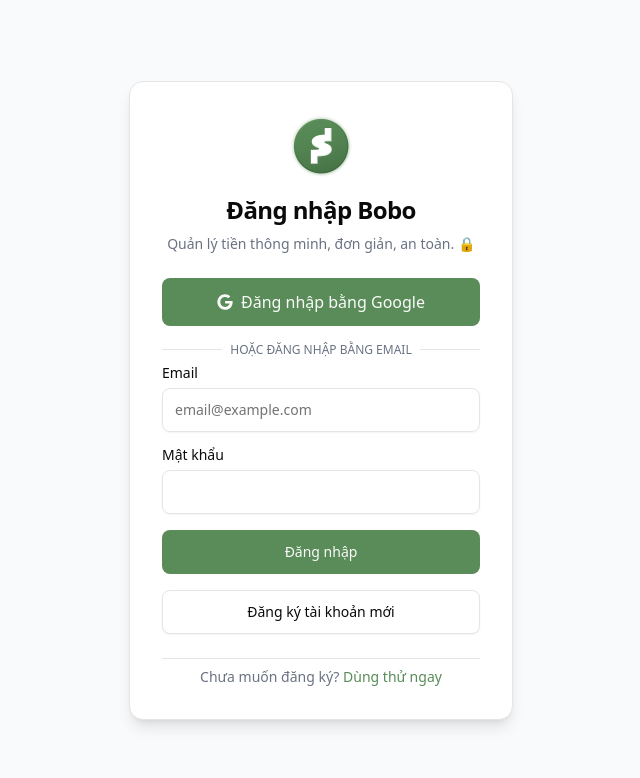
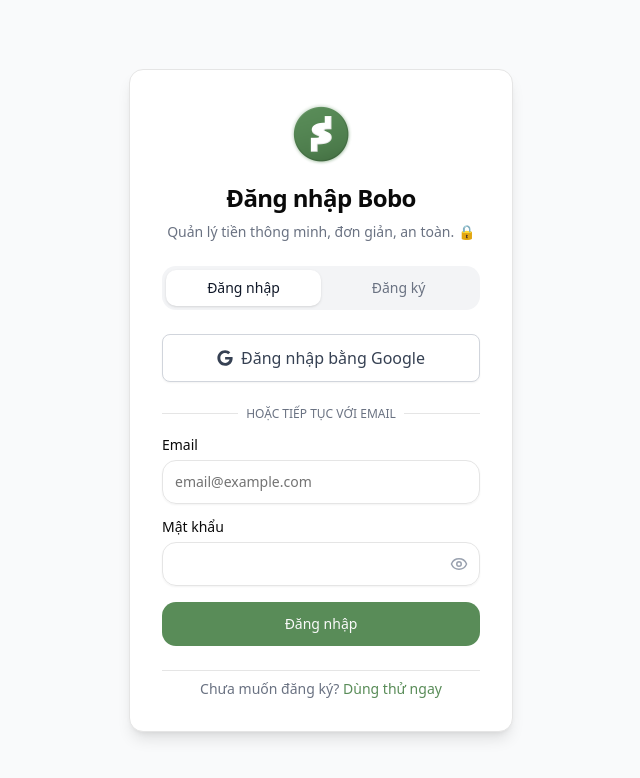
Before and after one commit to huynhtranhoanglong/bobo-finance, a Next.js app: page /login in a window 1280 px wide. Shown: the top 778 px of the page, without its empty margins (319-959 px from the left). Built offline with nearby package versions, Linux system fonts and the light colour scheme.

Commit message:
feat(auth): Update login page logic v1.1.8

```diff
--- a/app/login/page.tsx
+++ b/app/login/page.tsx
@@ -1,15 +1,26 @@
+"use client";
+
 import Image from "next/image";
 import Link from "next/link";
 import { Label } from "@/components/ui/label";
 import { Input } from "@/components/ui/input";
 import { Button } from "@/components/ui/button";
-import { login, signup, loginWithGoogle } from "./actions"; // Import actions
+import { login, signup, loginWithGoogle } from "./actions";
+import { useState, useEffect } from "react";
+import { Eye, EyeOff, AlertCircle } from "lucide-react";
+import { useSearchParams } from "next/navigation";
 
-export default function LoginPage({
-    searchParams,
-}: {
-    searchParams: { message: string };
-}) {
+export default function LoginPage() {
+    const searchParams = useSearchParams();
+    const message = searchParams.get("message");
+    const [isLogin, setIsLogin] = useState(true);
+    const [showPassword, setShowPassword] = useState(false);
+
+    // Reset password visibility when switching tabs
+    useEffect(() => {
+        setShowPassword(false);
+    }, [isLogin]);
+
     return (
         <div className="flex min-h-screen w-full items-center justify-center p-4 bg-gray-50">
             <div className="w-full max-w-sm space-y-6 p-6 sm:p-8 bg-white rounded-xl shadow-lg border">
@@ -25,44 +36,75 @@ export default function LoginPage({
                             priority
                         />
                     </div>
-                    <h1 className="text-2xl font-bold tracking-tight">Đăng nhập Bobo</h1>
+                    <h1 className="text-2xl font-bold tracking-tight">
+                        {isLogin ? "Đăng nhập Bobo" : "Đăng ký tài khoản"}
+                    </h1>
                     <p className="text-sm text-gray-500 mt-2">
                         Quản lý tiền thông minh, đơn giản, an toàn. 🔒
                     </p>
                 </div>
 
-                <form className="space-y-4">
+                {/* Tabs Toggle */}
+                <div className="flex p-1 bg-gray-100 rounded-xl relative">
+                    <button
+                        type="button"
+                        onClick={() => setIsLogin(true)}
+                        className={`flex-1 py-2 text-sm font-medium rounded-lg transition-all duration-200 z-10 ${isLogin ? "bg-white text-gray-900 shadow-sm" : "text-gray-500 hover:text-gray-700"}`}
+                    >
+                        Đăng nhập
+                    </button>
+                    <button
+                        type="button"
+                        onClick={() => setIsLogin(false)}
+                        className={`flex-1 py-2 text-sm font-medium rounded-lg transition-all duration-200 z-10 ${!isLogin ? "bg-white text-gray-900 shadow-sm" : "text-gray-500 hover:text-gray-700"}`}
+                    >
+                        Đăng ký
+                    </button>
+                </div>
+
                 {/* Thông báo lỗi/thành công */}
-                    {searchParams?.message && (
-                        <div className={`p-3 text-sm rounded-md ${searchParams.message.includes("thành công") ? "bg-green-100 text-green-600" : "bg-red-100 text-red-600"}`}>
-                            {searchParams.message === "Could not authenticate" ? "Sai tài khoản hoặc mật khẩu!" : searchParams.message}
+                {message && (
+                    <div className={`flex items-start gap-2 p-3 text-sm rounded-lg border ${message.includes("thành công") || message.includes("Check your email")
+                        ? "bg-green-50 text-green-700 border-green-200"
+                        : "bg-red-50 text-red-700 border-red-200"
+                        }`}>
+                        {!message.includes("thành công") && !message.includes("Check") && (
+                            <AlertCircle className="w-5 h-5 flex-shrink-0" />
+                        )}
+                        <span>
+                            {message === "Could not authenticate"
+                                ? "Sai tài khoản hoặc mật khẩu!"
+                                : message.includes("Check") ? "Vui lòng kiểm tra email để xác nhận!" : message}
+                        </span>
                     </div>
                 )}
 
-                    {/* Nút Google - Đưa lên đầu */}
+                {/* Google Login Form (Separate to avoid Enter key conflict) */}
+                <form>
                     <Button
                         formAction={loginWithGoogle}
                         formNoValidate
-                        className="w-full flex items-center justify-center gap-2 h-12 text-base"
-                        style={{ backgroundColor: '#598c58' }}
+                        className="w-full flex items-center justify-center gap-2 h-12 text-base bg-white text-gray-700 border border-gray-300 hover:bg-gray-50 hover:text-gray-900"
+                        variant="outline"
                     >
                         <svg className="h-5 w-5" aria-hidden="true" focusable="false" data-prefix="fab" data-icon="google" role="img" xmlns="http://www.w3.org/2000/svg" viewBox="0 0 488 512">
                             <path fill="currentColor" d="M488 261.8C488 403.3 391.1 504 248 504 110.8 504 0 393.2 0 256S110.8 8 248 8c66.8 0 123 24.5 166.3 64.9l-67.5 64.9C258.5 52.6 94.3 116.6 94.3 256c0 86.5 69.1 156.6 153.7 156.6 98.2 0 135-70.4 140.8-106.9H248v-85.3h236.1c2.3 12.7 3.9 24.9 3.9 41.4z"></path>
                         </svg>
                         Đăng nhập bằng Google
                     </Button>
+                </form>
 
-                    {/* Divider */}
-                    <div className="relative my-2">
+                <div className="relative my-4">
                     <div className="absolute inset-0 flex items-center">
                         <span className="w-full border-t" />
                     </div>
                     <div className="relative flex justify-center text-xs uppercase">
-                            <span className="bg-white px-2 text-gray-500">Hoặc đăng nhập bằng email</span>
+                        <span className="bg-white px-2 text-gray-500">Hoặc tiếp tục với email</span>
                     </div>
                 </div>
 
-                    {/* Form Email/Password */}
+                {/* Main Login/Register Form */}
+                <form className="space-y-4">
                     <div className="space-y-2">
                         <Label htmlFor="email">Email</Label>
                         <Input
@@ -71,29 +113,35 @@ export default function LoginPage({
                             type="email"
                             placeholder="email@example.com"
                             required
-                            className="h-11"
+                            className="h-11 rounded-xl"
                         />
                     </div>
                     <div className="space-y-2">
                         <Label htmlFor="password">Mật khẩu</Label>
+                        <div className="relative">
                             <Input
                                 id="password"
                                 name="password"
-                            type="password"
+                                type={showPassword ? "text" : "password"}
                                 required
-                            className="h-11"
+                                className="h-11 rounded-xl pr-10"
                             />
+                            <button
+                                type="button"
+                                onClick={() => setShowPassword(!showPassword)}
+                                className="absolute right-3 top-1/2 -translate-y-1/2 text-gray-400 hover:text-gray-600 focus:outline-none"
+                            >
+                                {showPassword ? <EyeOff size={18} /> : <Eye size={18} />}
+                            </button>
+                        </div>
                     </div>
 
                     <Button
-                        formAction={login}
-                        className="w-full h-11 hover:opacity-90"
+                        formAction={isLogin ? login : signup}
+                        className="w-full h-11 hover:opacity-90 rounded-xl"
                         style={{ backgroundColor: '#598c58' }}
                     >
-                        Đăng nhập
-                    </Button>
-                    <Button formAction={signup} variant="outline" className="w-full h-11">
-                        Đăng ký tài khoản mới
+                        {isLogin ? "Đăng nhập" : "Đăng ký"}
                     </Button>
                 </form>
 
--- a/app/page.tsx
+++ b/app/page.tsx
@@ -322,7 +322,7 @@ export default async function Home({
 
       {/* Build Version Indicator */}
       <p className="text-center text-xs text-gray-400 mt-8">
-        Build: v1.1.7
+        Build: v1.1.8
       </p>
 
     </main>
```
Lines whose indentation alone changed are shown as unchanged.
